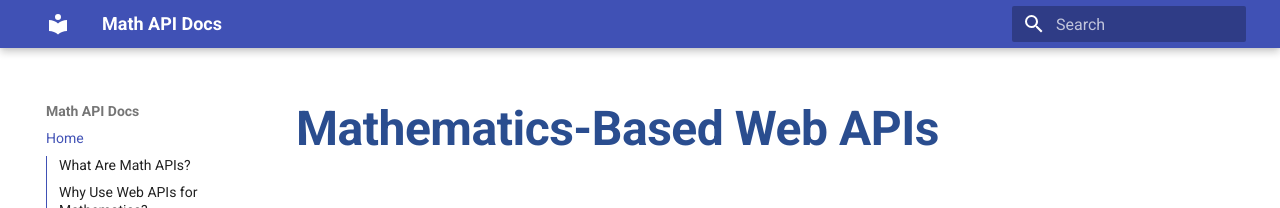
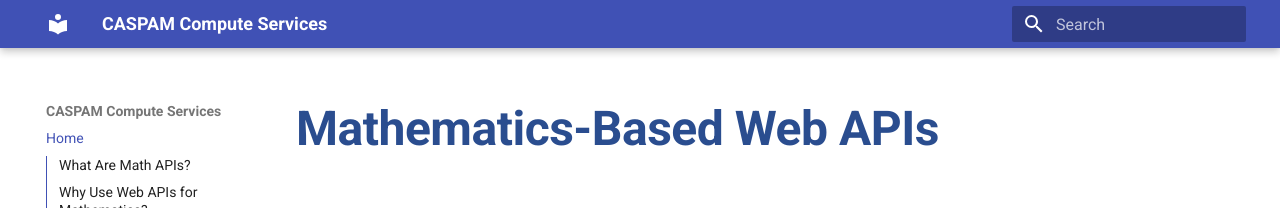
Before and after one commit to AtharKharal/Math-APIs, an MkDocs documentation site: the page built from docs/index.md, in a window 1280 px wide. Shown: the top 208 px of the page. Built offline with MkDocs 1.6.1 and Material for MkDocs 9.7.7, drawn with Linux system fonts in a browser that asks for light colours.

Commit message:
better css

```diff
--- a/mkdocs.yml
+++ b/mkdocs.yml
@@ -1,4 +1,4 @@
-site_name: Math API Docs
+site_name: CASPAM Compute Services
 site_author: Athar Kharal, PhD
 site_description: "Collection of mathematical API documentation and problem models"
 
```
